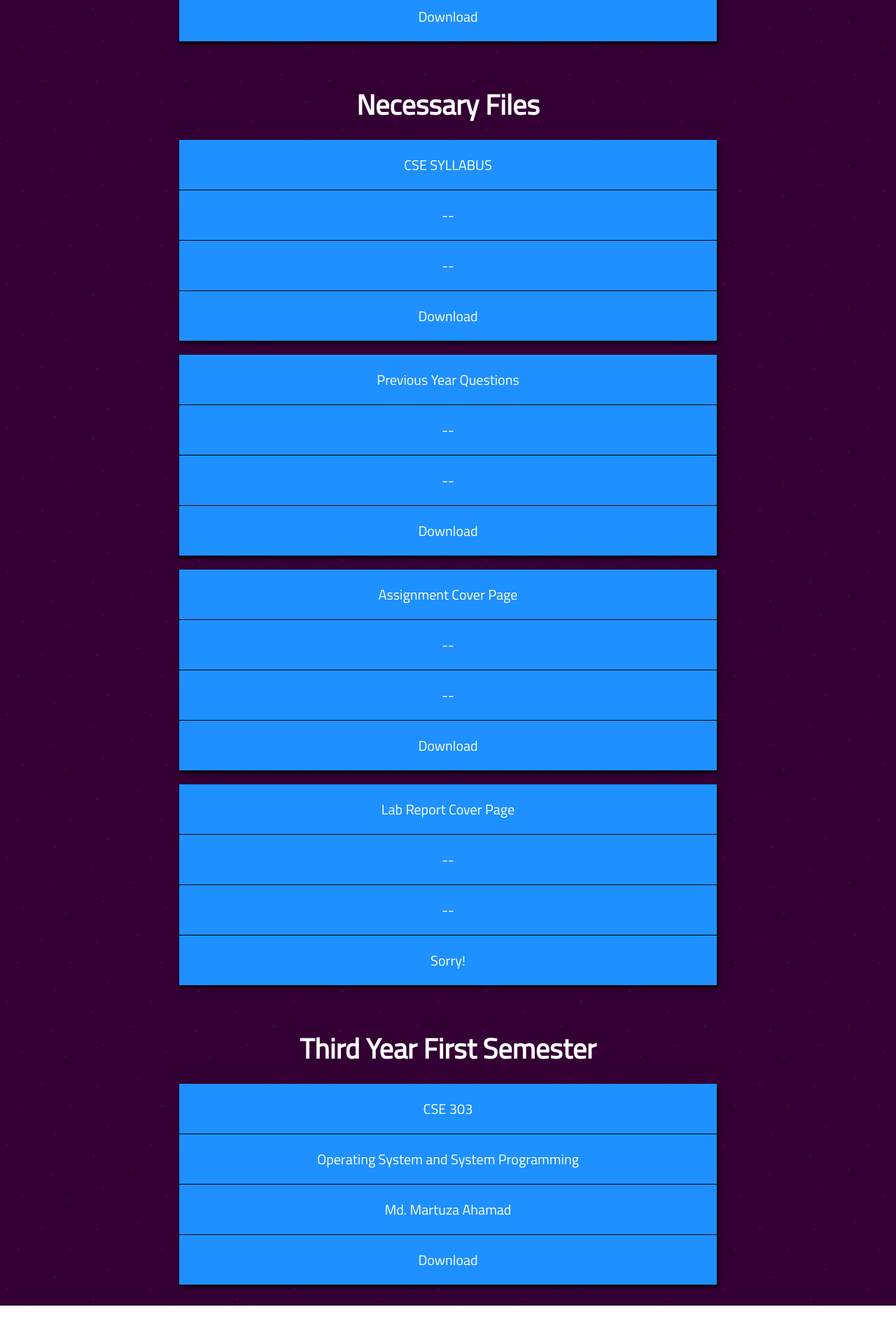
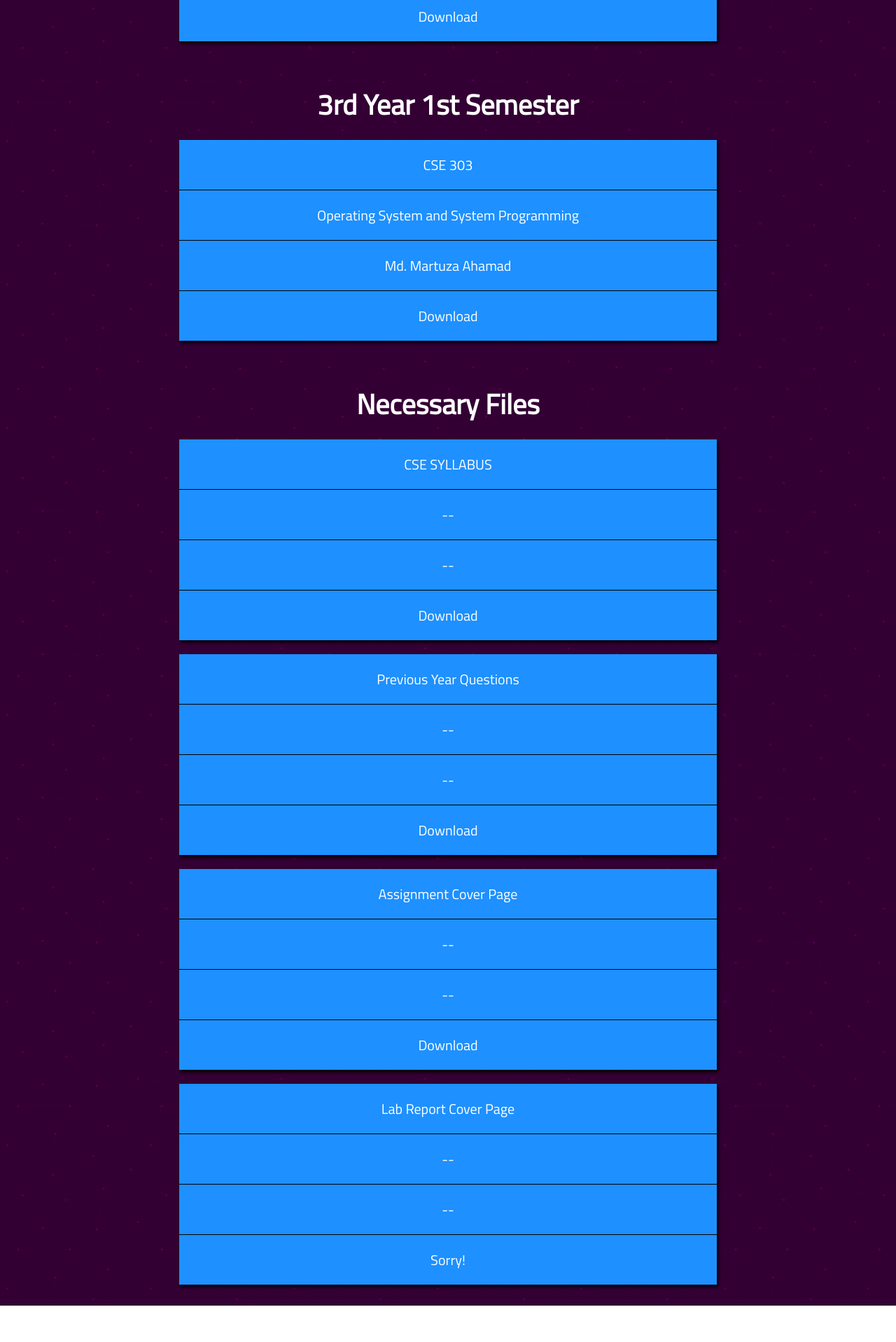
Before and after one commit to mamun-0/notice-app, a React (Create React App) app: page /#/files in a window 1280 px wide. Shown: the part 6922-8840 px from the top of the page at 70% size. Built offline with nearby package versions, Linux system fonts and the light colour scheme.

Commit message:
fix 3-1 files

```diff
--- a/src/Components/Files/data/data.js
+++ b/src/Components/Files/data/data.js
@@ -204,6 +204,21 @@ const SEMESTERS_FILES = [
     ],
   },
   {
+    id: 5,
+    year: "3rd Year",
+    semesterName: "1st Semester",
+    data: [
+      {
+        id: 1,
+        teacherName: "Md. Martuza Ahamad",
+        subjectCode: "CSE 303",
+        subjectName: "Operating System and System Programming",
+        a_tag_title: "Download",
+        link: "https://drive.google.com/file/d/1k3XGQgQiBNo1DQp2nkCtz5IWdYWjT17w/view?usp=sharing",
+      },
+    ],
+  },
+  {
     id: 4,
     year: "Necessary Files",
     semesterName: "",
@@ -242,21 +257,7 @@ const SEMESTERS_FILES = [
       },
     ],
   },
-  {
-    id: 5,
-    year: "Third Year",
-    semesterName: "First Semester",
-    data: [
-      {
-        id: 1,
-        teacherName: "Md. Martuza Ahamad",
-        subjectCode: "CSE 303",
-        subjectName: "Operating System and System Programming",
-        a_tag_title: "Download",
-        link: "https://drive.google.com/file/d/1k3XGQgQiBNo1DQp2nkCtz5IWdYWjT17w/view?usp=sharing",
-      },
-    ],
-  },
+
   // {
   //   id: 5,
   //   year: "Second Year",
```
